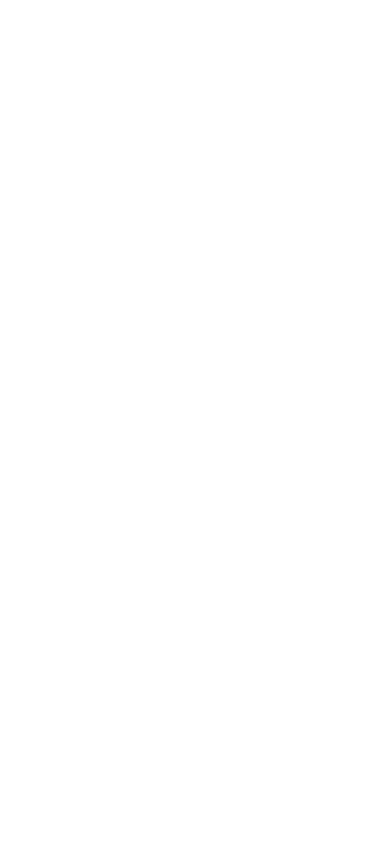
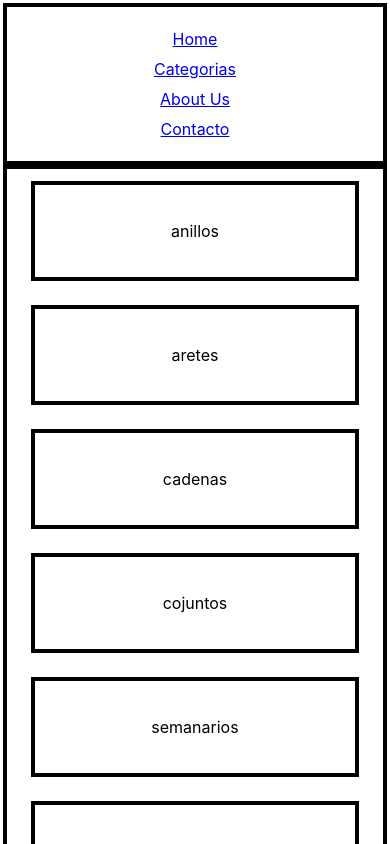
Before and after one commit to barbaroreyes/lamango, a React (Create React App) app: page /categorias in a window 390 px wide. Shown: the top 844 px of the page. Built offline with nearby package versions, Linux system fonts and the light colour scheme.

Commit message:
categories

```diff
--- a/src/App.css
+++ b/src/App.css
@@ -8,6 +8,9 @@
 }
 
 @media (max-width: 768px) {
+  .App{
+    padding: 3px;
+  }
   .home{
     margin: 10px;
     padding: 20px;
--- a/src/App.js
+++ b/src/App.js
@@ -1,15 +1,19 @@
 import {Switch,Route} from 'react-router-dom'
 import Home from './pages/Home'
+import Categorias from './pages/Categorias'
+import Navigation from './compo/Navigation'
 import './App.css';
-
 function App() {
   return (
     <div className="App">
+      <Navigation/>
      <Switch>
        <Route exact path="/">
          <Home/>
        </Route>
-
+       <Route exact path="/categorias">
+        <Categorias/>
+       </Route>
      </Switch>
 
     </div>
--- /dev/null
+++ b/src/compo/Navigation.js
@@ -0,0 +1,21 @@
+import React from 'react';
+import {Link} from 'react-router-dom'
+const Navigation = () => {
+  return (
+    <div>
+        <nav className="navigation">
+        <Link to ='/'>Home</Link>
+        <Link to ='/categorias'>Categorias</Link>
+        <Link to ='/about'>About Us</Link>
+        <Link to ='/contact'>Contacto</Link>
+
+
+
+
+
+        </nav>
+    </div>
+  );
+}
+
+export default Navigation;
--- /dev/null
+++ b/src/pages/Categorias.js
@@ -0,0 +1,19 @@
+import React from 'react';
+
+const Categorias = () => {
+  return (
+
+      <footer>
+            <div className="footer-item">anillos</div>
+            <div className="footer-item">aretes</div>
+            <div className="footer-item">cadenas</div>
+            <div className="footer-item">cojuntos</div>
+            <div className="footer-item">semanarios</div>
+            <div className="footer-item">dijes</div>
+            <div className="footer-item">tobillerras</div>
+        </footer>
+
+  );
+}
+
+export default Categorias;
--- a/src/pages/Home.js
+++ b/src/pages/Home.js
@@ -1,31 +1,13 @@
 import React from 'react';
-import {Link} from 'react-router-dom'
+
 const Home = () => {
   return (
     <div className="home">
-        <nav className="navigation">
-        <Link to ='/'>Home</Link>
-        <Link to ='/categorias'>Categorias</Link>
-        <Link to ='/about'>About Us</Link>
-        <Link to ='/contact'>Contacto</Link>
 
-
-
-
-
-        </nav>
         {/* <div className="main">
             main
         </div> */}
-        <footer>
-            <div className="footer-item">anillos</div>
-            <div className="footer-item">aretes</div>
-            <div className="footer-item">cadenas</div>
-            <div className="footer-item">cojuntos</div>
-            <div className="footer-item">semanarios</div>
-            <div className="footer-item">dijes</div>
-            <div className="footer-item">tobillerras</div>
-        </footer>
+
 
 
 
```
